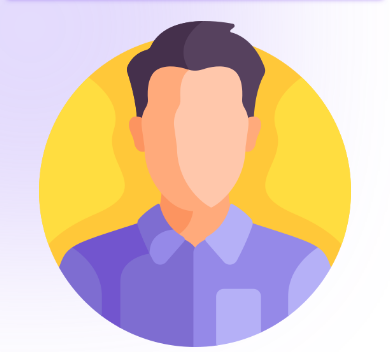
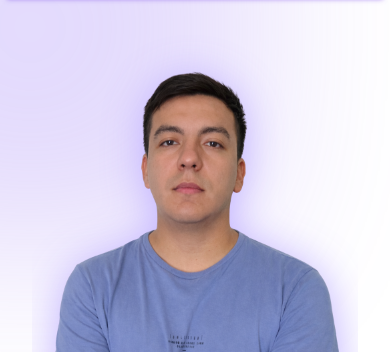
Before and after one commit to LedesmaFrancoAgustin/Portafolio, a website: page index.html in a window 390 px wide. Shown: the part 76-428 px from the top of the page. Drawn offline with nearby package versions, Linux system fonts and the light colour scheme; a web font is replaced by a local one.

Commit message:
Modificacion Responsive.v1.4

```diff
--- a/index.html
+++ b/index.html
@@ -92,9 +92,12 @@
     <section class="container px-4 py-4 sectionPresetation  " id="home">
 
         <div class="d-sm-flex  ">
-            <div class="col-lg-6 px-2 d-flex justify-content-center ">
-                <img src="./assets/Img/Iconos/hombre.png " class="img-fluid">
+            <div class="col-lg-6 px-2 d-flex justify-content-center align-items-center">
+                <div class="profile-img-container">
+                    <img src="./assets/Img/FotoPerfil/fotoPerfil-3.png" class="profile-img">
+                </div>
             </div>
+
             <div class="divPresentation px-4 ">
                 <h1 class="txtPresentationH1 py-2 "> Hola, soy Franco</h1>
                 <!-- <h2 class="txtH2 pb-1 ">Desarrollador Full Stack</h2> -->
--- a/scss/_main.scss
+++ b/scss/_main.scss
@@ -354,7 +354,42 @@ box-shadow: 0px 0px 61px 10px rgba(120,67,233,1);
   right: -180px;
 }
 
+
+
+/*---------------------------Foto Perfil*-------------------/ */
+
+.profile-img-container {
+    width: 512px;
+    height: 512px;
+    border-radius: 50%;
+    overflow: hidden;
+    //box-shadow: 0 10px 25px rgba(0,0,0,0.15);
+    display: flex;
+    align-items: center;
+    justify-content: center;
+    //background: #f2f2f2;
+}
+
+.profile-img {
+    width: 100%;
+    height: 100%;
+    object-fit: scale-down; /* clave para que no se deforme */
+    filter: drop-shadow(0 4px 20px rgba(185,169,255,0.9));
+}
+
+
+
+
     @media (max-width: 768px) {
+
+      .profile-img-container {
+       border-radius: 15%;
+        max-width: 420px;
+    }
+
+    .profile-img{
+       object-fit: cover;
+    }
 
     .presentacionContacto {
       display: block;
```
Also changed, not shown: assets/Img/FotoPerfil/fotoPerfil-1.png (added), assets/Img/FotoPerfil/fotoPerfil-3.png (added), css/style.css, 2 other files.
